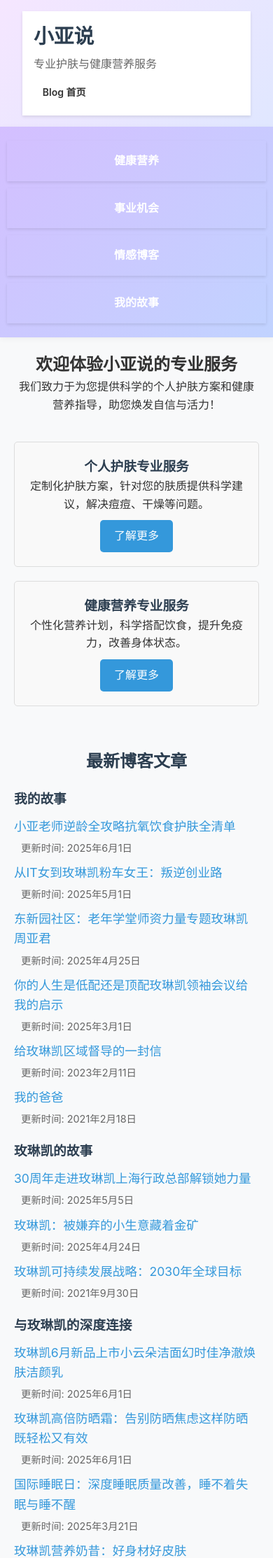
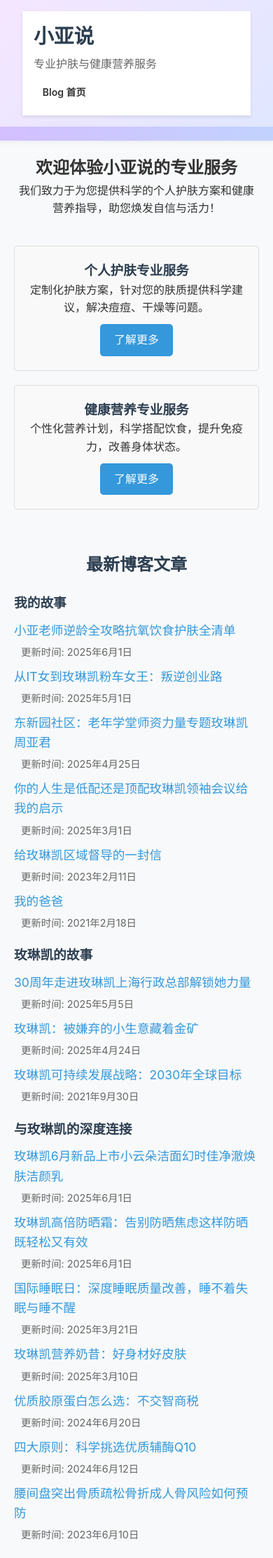
Before and after one commit to xiaoyarap/blog, a Jekyll site: the page built from index.html, in a window 390 px wide. Shown: the top 2226 px of the page at 70% size. Built offline with Jekyll 4.4.1, drawn with Linux system fonts in a browser that asks for light colours.

```diff
--- a/index.html
+++ b/index.html
@@ -137,11 +137,7 @@
         background: linear-gradient(135deg, #d4bfff 0%, #c1d3ff 100%);
         padding: 10px 10px; /* 保证有内边距 */
       }
-      nav a {
-        display: block;
-        margin: 10px 0;
-        text-align: center;
-      }
+
       footer {
         position: relative;
       }
@@ -149,6 +145,38 @@
         float: none;
         display: block;
         margin-top: 5px;
+      }
+      .menu-icon {
+        display: flex !important;
+        flex-direction: column;
+        justify-content: center;
+        align-items: center;
+        cursor: pointer;
+        width: 30px;
+        height: 24px;
+        z-index: 1000;
+        position: relative;
+      }
+
+      .menu-icon span {
+        display: block;
+        width: 20px;
+        height: 2px;
+        margin: 3px 0;
+        background-color: #4b0082;
+        border-radius: 1px;
+      }
+
+      nav a {
+        display: none; /* 如果你希望移动端只显示 menu-icon */
+      }
+
+      .drawer {
+        display: none;
+      }
+
+      .drawer.active {
+        display: block;
       }
     }
   </style>
```
